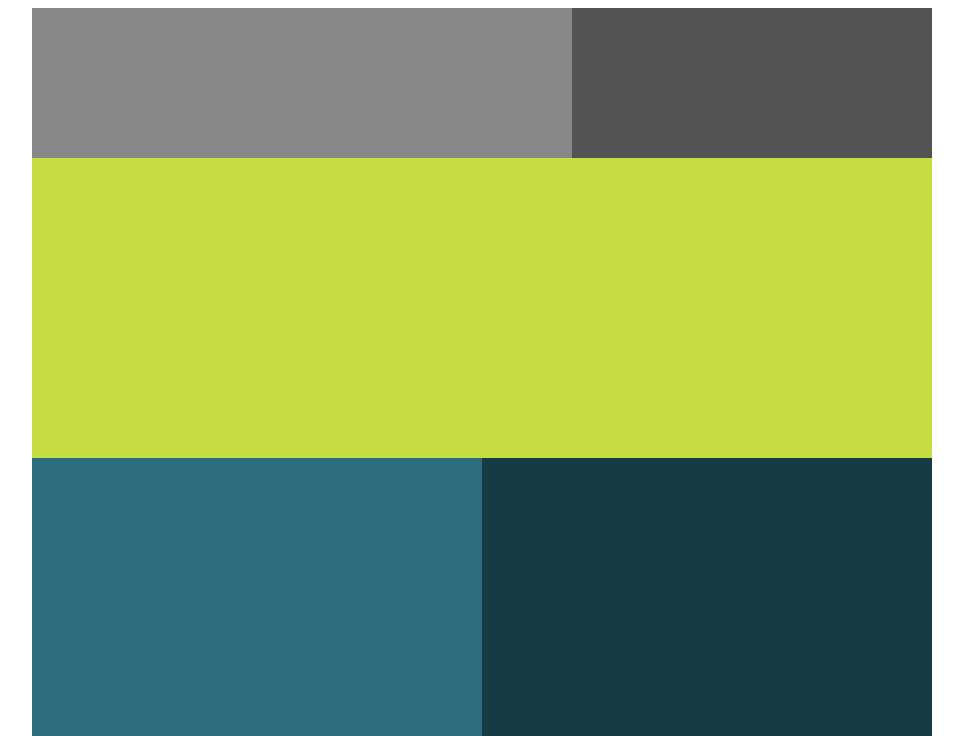
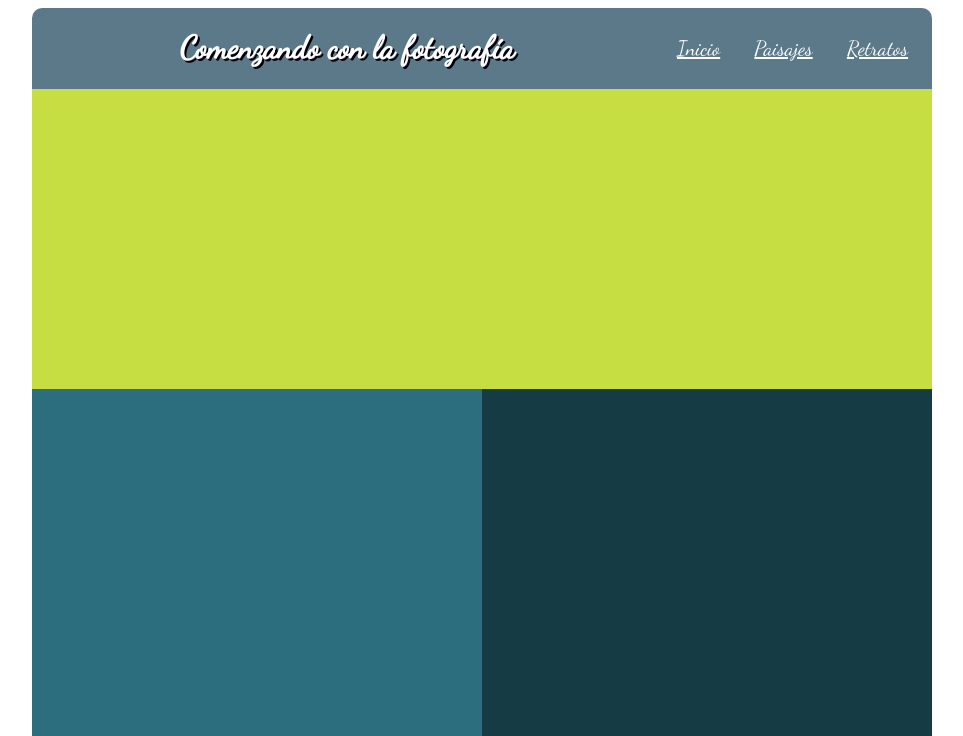
Before and after one commit to LeonardoFonseca/DesarrolloWebC2_LeonardoFonseca, a plain HTML site: page index.html in a window 1280 px wide. Shown: the top 736 px of the page, without its empty margins (158-1121 px from the left). Drawn offline with Linux system fonts and the light colour scheme.

Commit message:
Cabecera

```diff
--- a/css/estilos.css
+++ b/css/estilos.css
@@ -14,20 +14,33 @@
 /*estilos cabecera*/
 .header{
 	width: 100%;
-	min-height: 150px;
-	background-color: #C06C84;
+	min-height: 80px;
+	background-color: #5b7989;
 	display: flex;
 	flex-flow: row wrap;
+	border-radius: 10px 10px 0 0;
+	align-items: center;
 }
 
 .header .titulo{
-	width: 60%;
-	background-color: #888888;
+	width: 70%;
+
+}
+
+.header .titulo h1{
+	text-align: center;
+	color: #FFFFFF;
+	text-shadow: 2px 2px #02010a;
 }
 
 .header .nav{
-	width: 40%;
-	background-color: #535353;
+	width: 30%;
+}
+
+.header .nav a{
+	color: #FFFFFF;
+	font-size: 1.3em;
+	padding: 15px;
 }
 
 /*estilos seccion central*/
--- a/index.html
+++ b/index.html
@@ -14,9 +14,13 @@
 <!--Cabecera de la pagina-->
 		<header class="header">
 			<div class="titulo">
-
+				<h1>Comenzando con la fotografía</h1>
 			</div>
 			<nav class="nav">
+				<a href="#">Inicio</a>
+				<a href="#">Paisajes</a>
+				<a href="#">Retratos</a>
+
 			</nav>
 		</header>
 <!--seccion central-->
```
